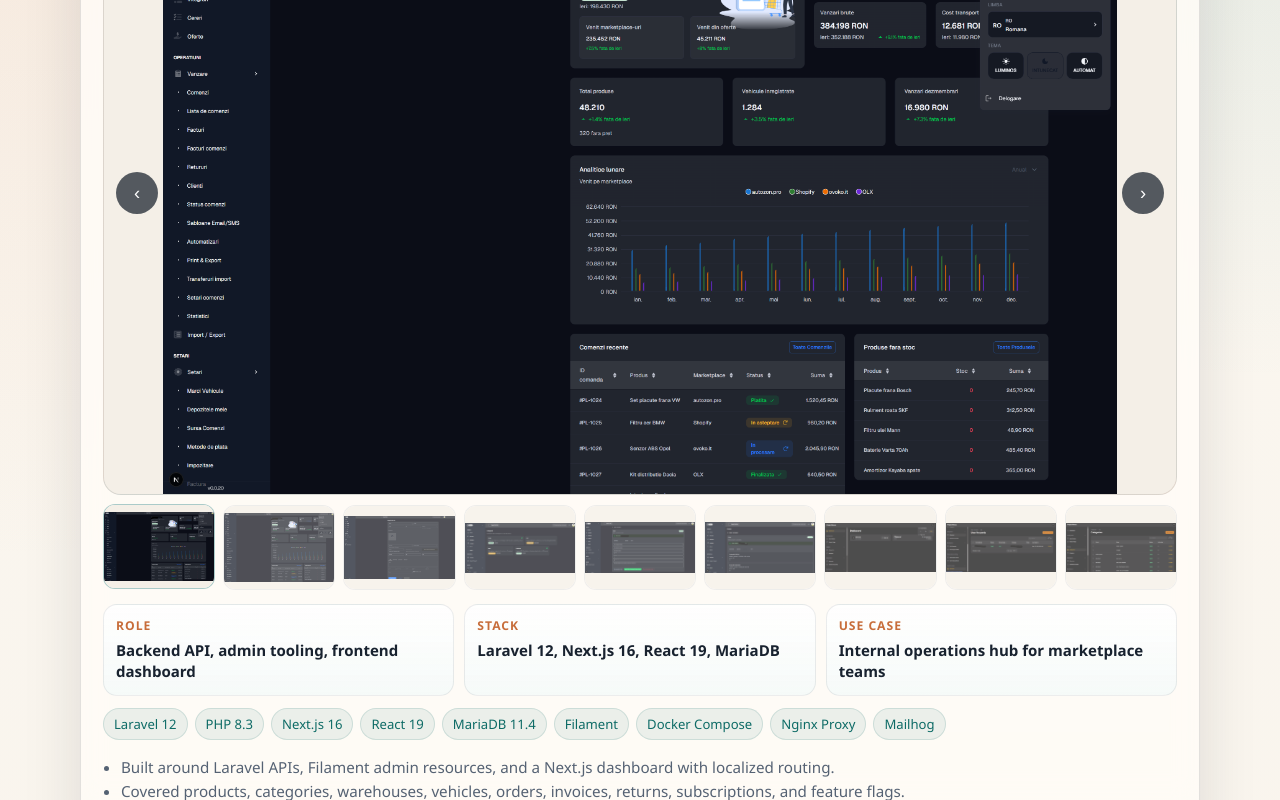
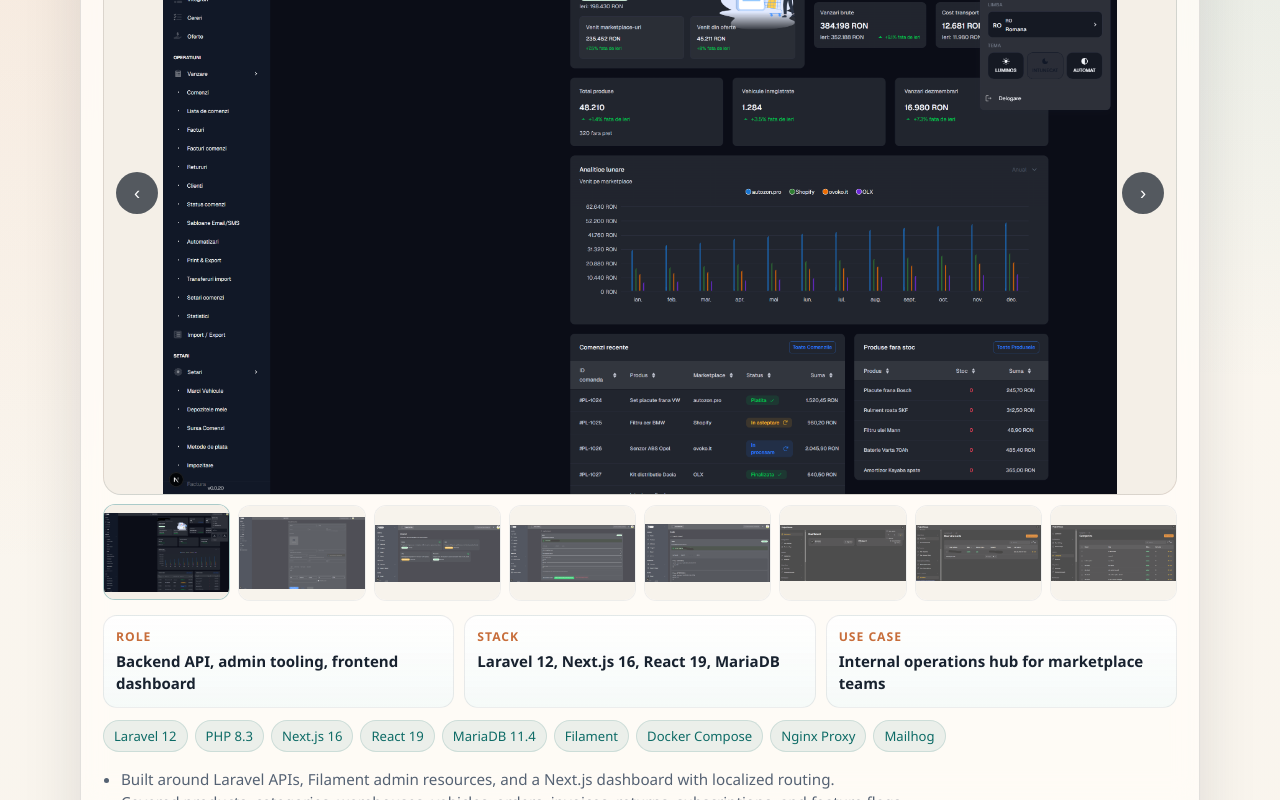
Before and after one commit to ValentinKRP/technical-portfolio, a plain HTML site: page index.html in a window 1280 px wide. Shown: the part 699-1499 px from the top of the page. Drawn offline with Linux system fonts and the light colour scheme.

Commit message:
Remove missing Nexus slider image

```diff
--- a/index.html
+++ b/index.html
@@ -468,9 +468,6 @@
             <button class="slider-control prev" type="button" aria-label="Previous image">&#8249;</button>
             <button class="slider-control next" type="button" aria-label="Next image">&#8250;</button>
             <div class="slider-slide is-active">
-              <img src="img/nexus/1.png" alt="Nexus preview 1" loading="lazy">
-            </div>
-            <div class="slider-slide">
               <img src="img/nexus/2.png" alt="Nexus preview 2" loading="lazy">
             </div>
             <div class="slider-slide">
@@ -498,30 +495,27 @@
 
           <div class="slider-thumbs">
             <button class="slider-thumb is-active" type="button" aria-label="Show image 1">
-              <img src="img/nexus/1.png" alt="Nexus thumbnail 1" loading="lazy">
+              <img src="img/nexus/2.png" alt="Nexus thumbnail 2" loading="lazy">
             </button>
             <button class="slider-thumb" type="button" aria-label="Show image 2">
-              <img src="img/nexus/2.png" alt="Nexus thumbnail 2" loading="lazy">
+              <img src="img/nexus/3.png" alt="Nexus thumbnail 3" loading="lazy">
             </button>
             <button class="slider-thumb" type="button" aria-label="Show image 3">
-              <img src="img/nexus/3.png" alt="Nexus thumbnail 3" loading="lazy">
+              <img src="img/nexus/4.png" alt="Nexus thumbnail 4" loading="lazy">
             </button>
             <button class="slider-thumb" type="button" aria-label="Show image 4">
-              <img src="img/nexus/4.png" alt="Nexus thumbnail 4" loading="lazy">
+              <img src="img/nexus/5.png" alt="Nexus thumbnail 5" loading="lazy">
             </button>
             <button class="slider-thumb" type="button" aria-label="Show image 5">
-              <img src="img/nexus/5.png" alt="Nexus thumbnail 5" loading="lazy">
+              <img src="img/nexus/6.png" alt="Nexus thumbnail 6" loading="lazy">
             </button>
             <button class="slider-thumb" type="button" aria-label="Show image 6">
-              <img src="img/nexus/6.png" alt="Nexus thumbnail 6" loading="lazy">
+              <img src="img/nexus/7.png" alt="Nexus thumbnail 7" loading="lazy">
             </button>
             <button class="slider-thumb" type="button" aria-label="Show image 7">
-              <img src="img/nexus/7.png" alt="Nexus thumbnail 7" loading="lazy">
+              <img src="img/nexus/8.png" alt="Nexus thumbnail 8" loading="lazy">
             </button>
             <button class="slider-thumb" type="button" aria-label="Show image 8">
-              <img src="img/nexus/8.png" alt="Nexus thumbnail 8" loading="lazy">
-            </button>
-            <button class="slider-thumb" type="button" aria-label="Show image 9">
               <img src="img/nexus/9.png" alt="Nexus thumbnail 9" loading="lazy">
             </button>
           </div>
```
Also changed, not shown: img/nexus/1.png (deleted).
